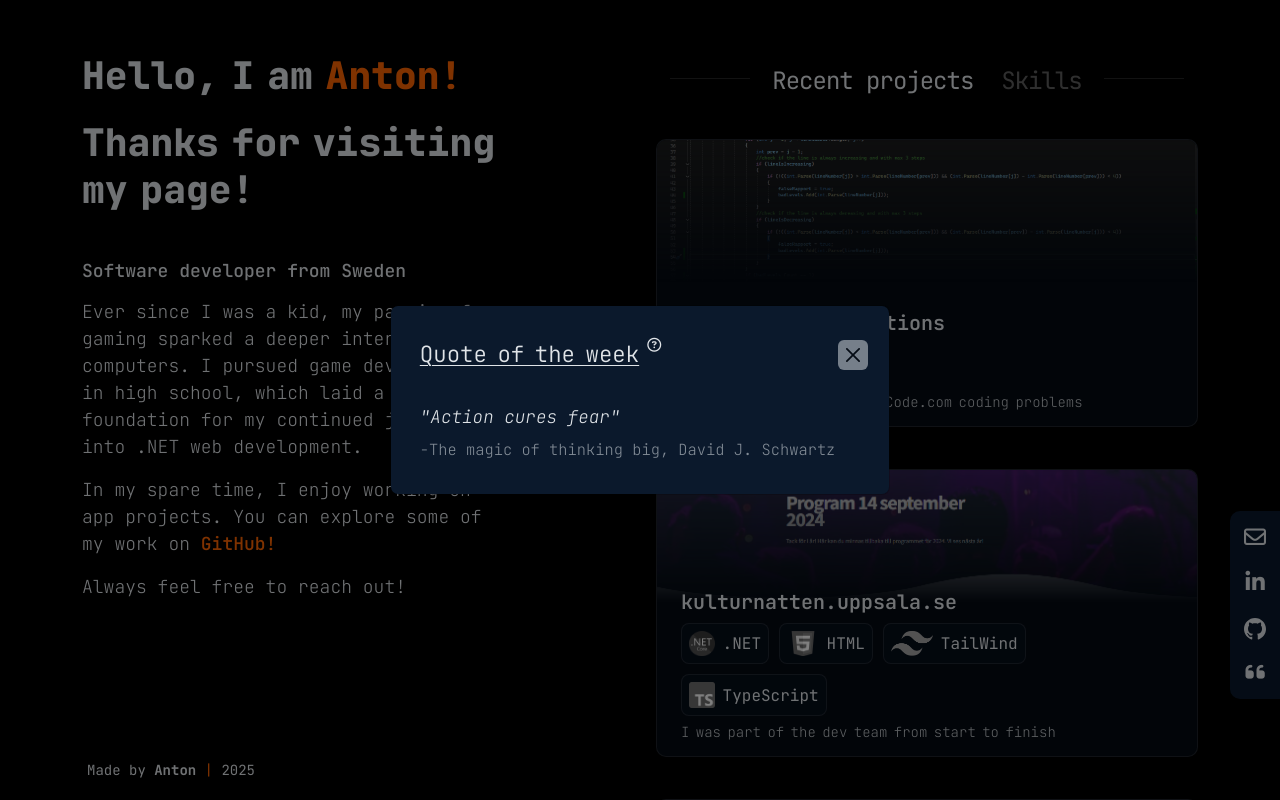
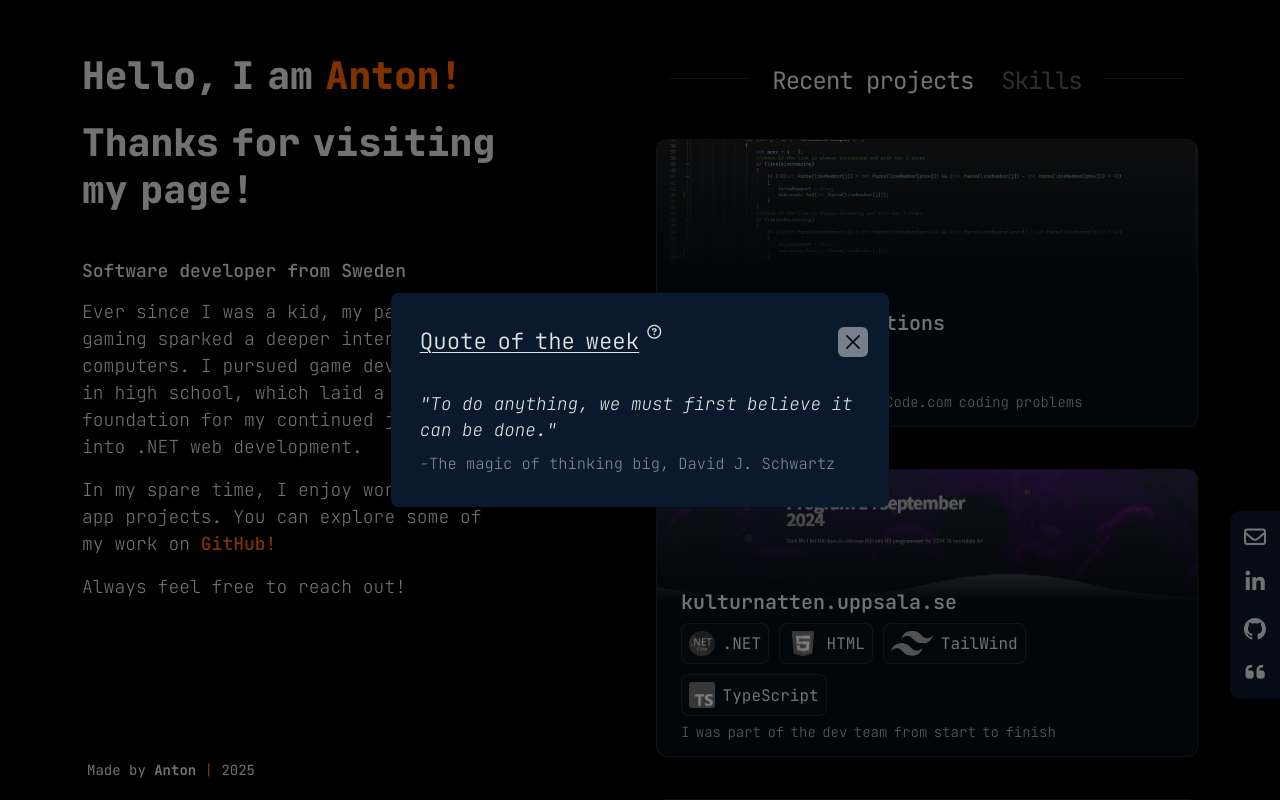
Before and after one commit to Antlin23/Portfolio, a React (Create React App) app: page / in a window 1280 px wide. Both pictures are taken after a click on the button "Weekly quote". Shown: the top 800 px of the page. Built offline with nearby package versions, Linux system fonts and the light colour scheme.

Commit message:
quote updated

```diff
--- a/src/Menu.tsx
+++ b/src/Menu.tsx
@@ -31,7 +31,7 @@ function Menu() {
           </Modal.Title>
         </Modal.Header>
         <Modal.Body className=''>
-        "Action cures fear"
+        "To do anything, we must first believe it can be done."
         <p className='small'>-The magic of thinking big, David J. Schwartz</p>
           </Modal.Body>
       </Modal>
```
